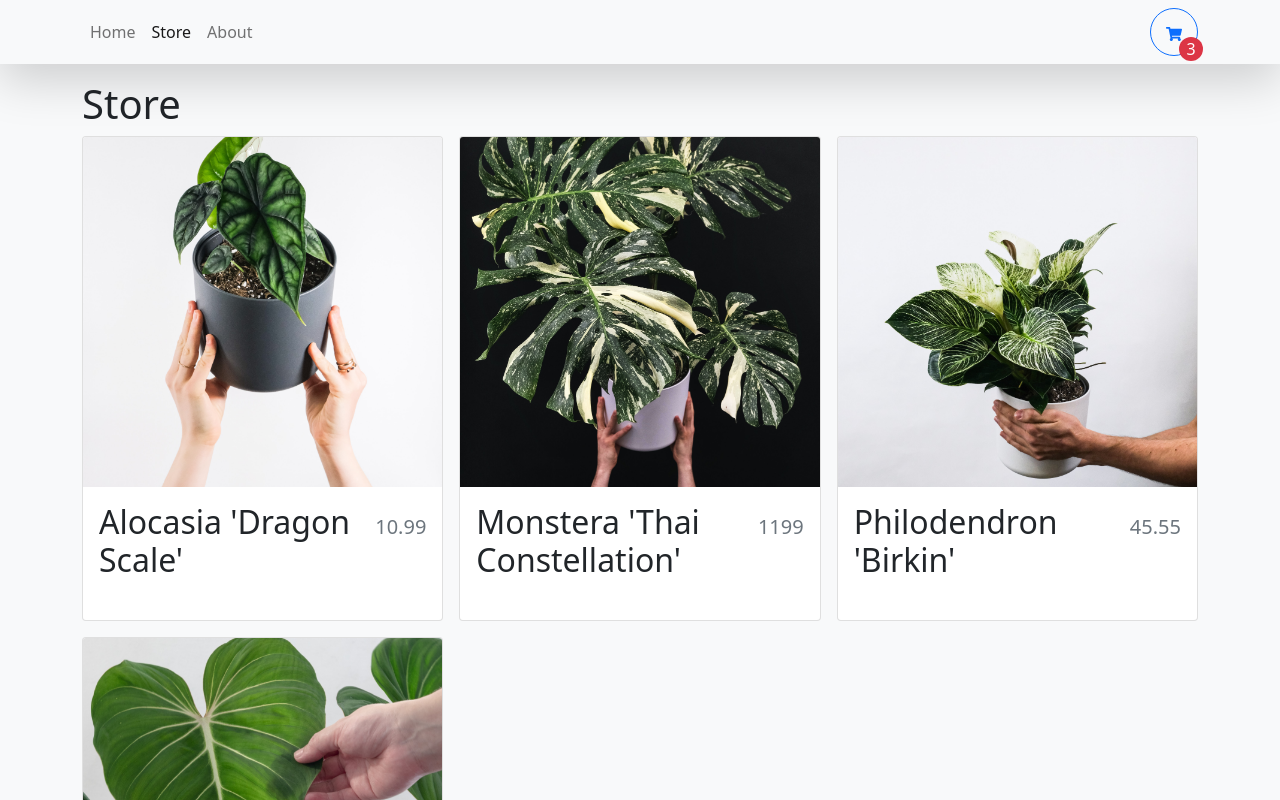
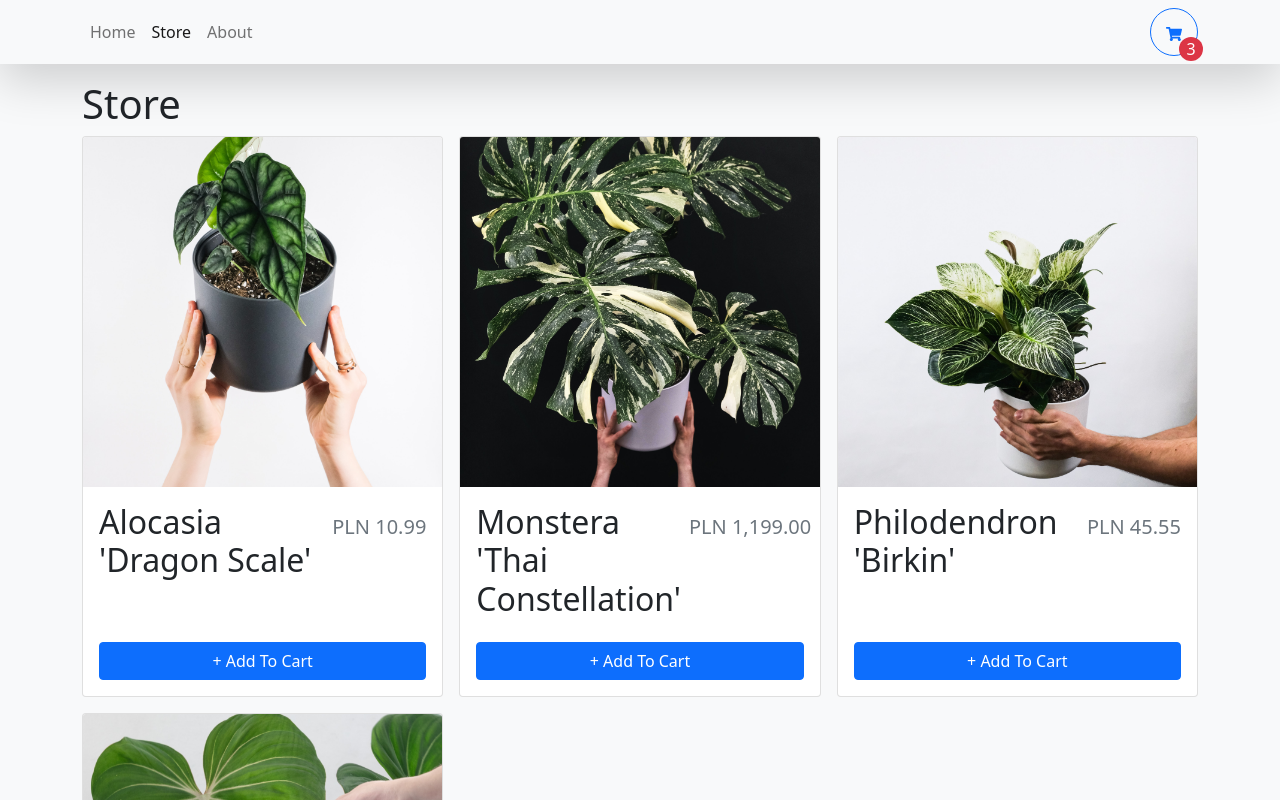
Before and after one commit to jakub0227/E-shop-with-cart, a React (Vite) app: page /store in a window 1280 px wide. Shown: the top 800 px of the page. Built offline with nearby package versions, Linux system fonts and the light colour scheme.

Commit message:
add styles to StoreItem card, mockup basic buttons add + remove -, and remove from cart

```diff
--- a/src/components/StoreItem.tsx
+++ b/src/components/StoreItem.tsx
@@ -1,5 +1,6 @@
 import { FC } from "react";
-import { Card, CardImg } from "react-bootstrap";
+import { Button, Card, CardImg } from "react-bootstrap";
+import { formatCurrency } from "../utils/formatCurrency";
 
 interface StoreItemProps {
   id: number;
@@ -9,8 +10,9 @@
 }
 
 export const StoreItem: FC<StoreItemProps> = ({ id, name, price, imgUrl }) => {
+  const quantity = 0;
   return (
-    <Card>
+    <Card className="h-100">
       <Card.Img
         variant="top"
         src={imgUrl}
@@ -20,8 +22,32 @@
       <Card.Body className="d-flex flex-column">
         <Card.Title className="d-flex justify-content-between align-items-baseline mb-4">
           <span className="fs-2">{name}</span>
-          <span className="ms-2 text-muted">{price}</span>
+          <span className="ms-2 text-muted">{formatCurrency(price)}</span>
         </Card.Title>
+        <div className="mt-auto">
+          {quantity === 0 ? (
+            <Button className="w-100">+ Add To Cart</Button>
+          ) : (
+            <div
+              className="d-flex align-items-center flex-column"
+              style={{ gap: ".5rem" }}
+            >
+              <div
+                className="d-flex align-items-center justify-content-center"
+                style={{ gap: ".5rem" }}
+              >
+                <Button>-</Button>
+                <div>
+                  <span className="fs-3">{quantity}</span> in cart
+                </div>
+                <Button>+</Button>
+              </div>
+              <Button variant="danger" size="sm">
+                Remove
+              </Button>
+            </div>
+          )}
+        </div>
       </Card.Body>
     </Card>
   );
--- /dev/null
+++ b/src/utils/formatCurrency.ts
@@ -0,0 +1,8 @@
+const CURRENCY_FORMATTER = new Intl.NumberFormat(undefined, {
+  currency: "PLN",
+  style: "currency",
+});
+
+export const formatCurrency = (val: number) => {
+  return CURRENCY_FORMATTER.format(val);
+};
```
